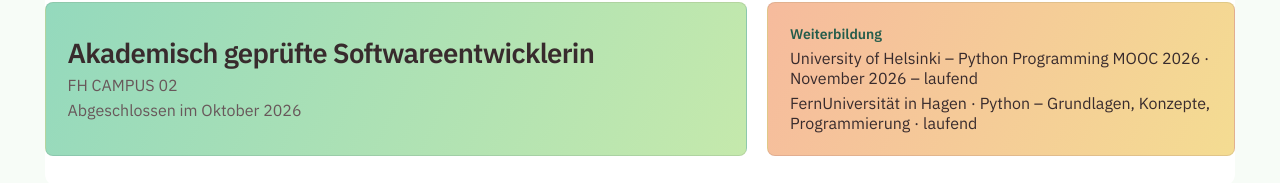
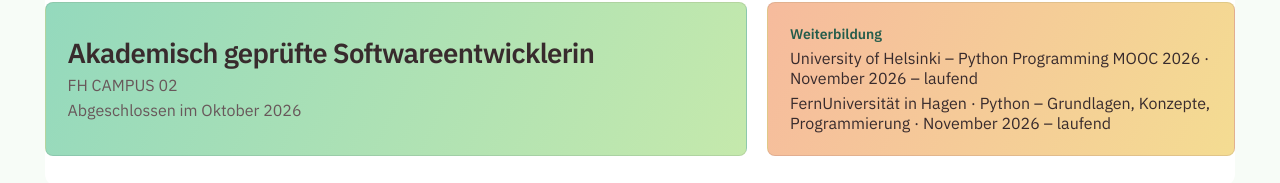
Before and after one commit to ekschedl/ekschedl-dev, a Vue app: page / in a window 1280 px wide. Shown: the part 181-364 px from the top of the page. Built offline with nearby package versions, Linux system fonts and the light colour scheme; no server answers.

Commit message:
python monat november

```diff
--- a/src/locales/de.ts
+++ b/src/locales/de.ts
@@ -243,7 +243,7 @@ export default {
     educationMilestone: `Abgeschlossen im ${softwareEngineeringCompletion}`,
     educationNext: 'Weiterbildung',
     educationNextCourse: 'University of Helsinki – Python Programming MOOC 2026 · November 2026 – laufend',
-    educationPlannedCourse: 'FernUniversität in Hagen · Python – Grundlagen, Konzepte, Programmierung · laufend',
+    educationPlannedCourse: 'FernUniversität in Hagen · Python – Grundlagen, Konzepte, Programmierung · November 2026 – laufend',
     projectsTitle: 'Dinge, die ich entwickle.',
     projectsIntro: 'Eine Auswahl meiner Projekte und Ideen.',
     portfolioStatus: 'Derzeit in Bearbeitung',
--- a/src/locales/en.ts
+++ b/src/locales/en.ts
@@ -234,7 +234,7 @@ const messages = {
     educationMilestone: `Completed in ${softwareEngineeringCompletion}`,
     educationNext: 'Continuing education',
     educationNextCourse: 'University of Helsinki – Python Programming MOOC 2026 · November 2026 – ongoing',
-    educationPlannedCourse: 'FernUniversität in Hagen · Python – Fundamentals, Concepts, Programming · ongoing',
+    educationPlannedCourse: 'FernUniversität in Hagen · Python – Fundamentals, Concepts, Programming · November 2026 – ongoing',
     projectsTitle: 'Things I build.',
     projectsIntro: 'A selection of my projects and ideas.',
     portfolioStatus: 'Currently in progress',
--- a/src/locales/ru.ts
+++ b/src/locales/ru.ts
@@ -252,7 +252,7 @@ const messages = {
     educationMilestone: `Завершено в ${softwareEngineeringCompletion} года`,
     educationNext: 'Дополнительное обучение',
     educationNextCourse: 'University of Helsinki – Python Programming MOOC 2026 · ноябрь 2026 – по настоящее время',
-    educationPlannedCourse: 'FernUniversität in Hagen · Python — основы, концепции, программирование · курс продолжается',
+    educationPlannedCourse: 'FernUniversität in Hagen · Python — основы, концепции, программирование · ноябрь 2026 – по настоящее время',
     projectsTitle: 'То, что я создаю.',
     projectsIntro: 'Некоторые из моих проектов и идей.',
     portfolioStatus: 'Раздел обновляется',
```
